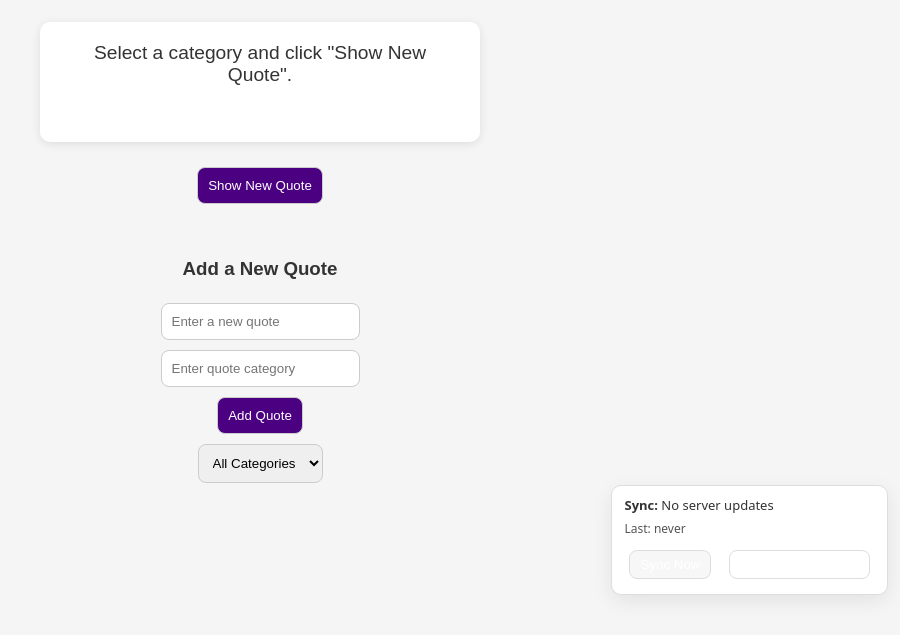
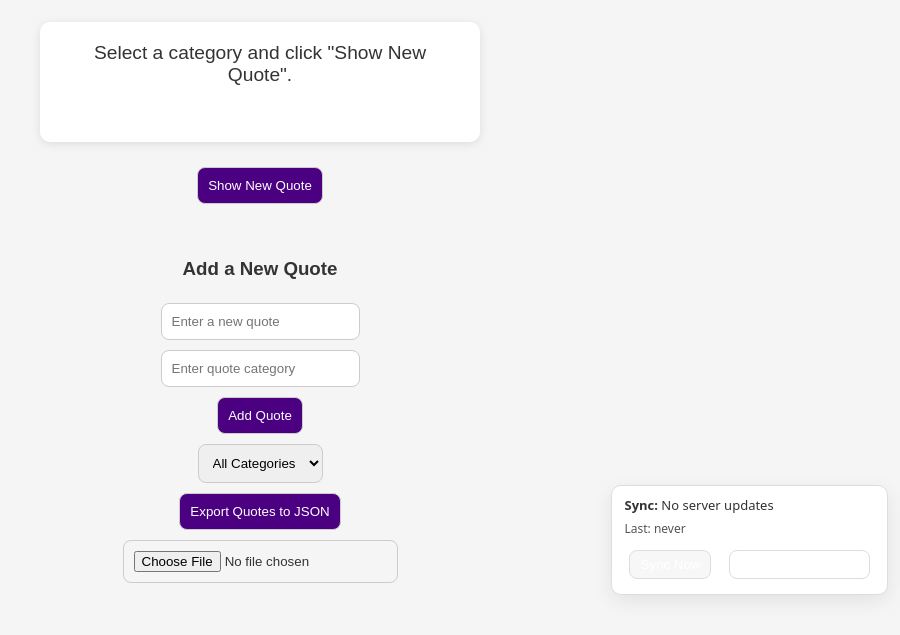
Before and after one commit to Stemmer-Matjila/alx_fe_javascript, a plain HTML site: page dom-manipulation/index.html in a window 1280 px wide. Shown: the part 193-828 px from the top of the page, without its empty margins (380-1280 px from the left). Before the commit the page ends 800 px from the top, so only its background shows below. Drawn offline with Linux system fonts and the light colour scheme; no server answers.

Commit message:
Add export and import functionality to quotes
Added buttons for exporting quotes to JSON and importing quotes from a file.

```diff
--- a/dom-manipulation/index.html
+++ b/dom-manipulation/index.html
@@ -28,8 +28,15 @@
     <option value="Motivation">Motivation</option>
     <option value="Inspiration">Inspiration</option>
 
-    <!-- Dynamically populated categories -->
+  <!-- Dynamically populated categories -->
   </select>
+
+  <!-- Export Button -->
+  <button id="exportBtn">Export Quotes to JSON</button>
+
+  <!-- Import File Input -->
+  <input type="file" id="importFile" accept=".json" />
+
 
   <script src="script.js"></script>
 </body>
```
